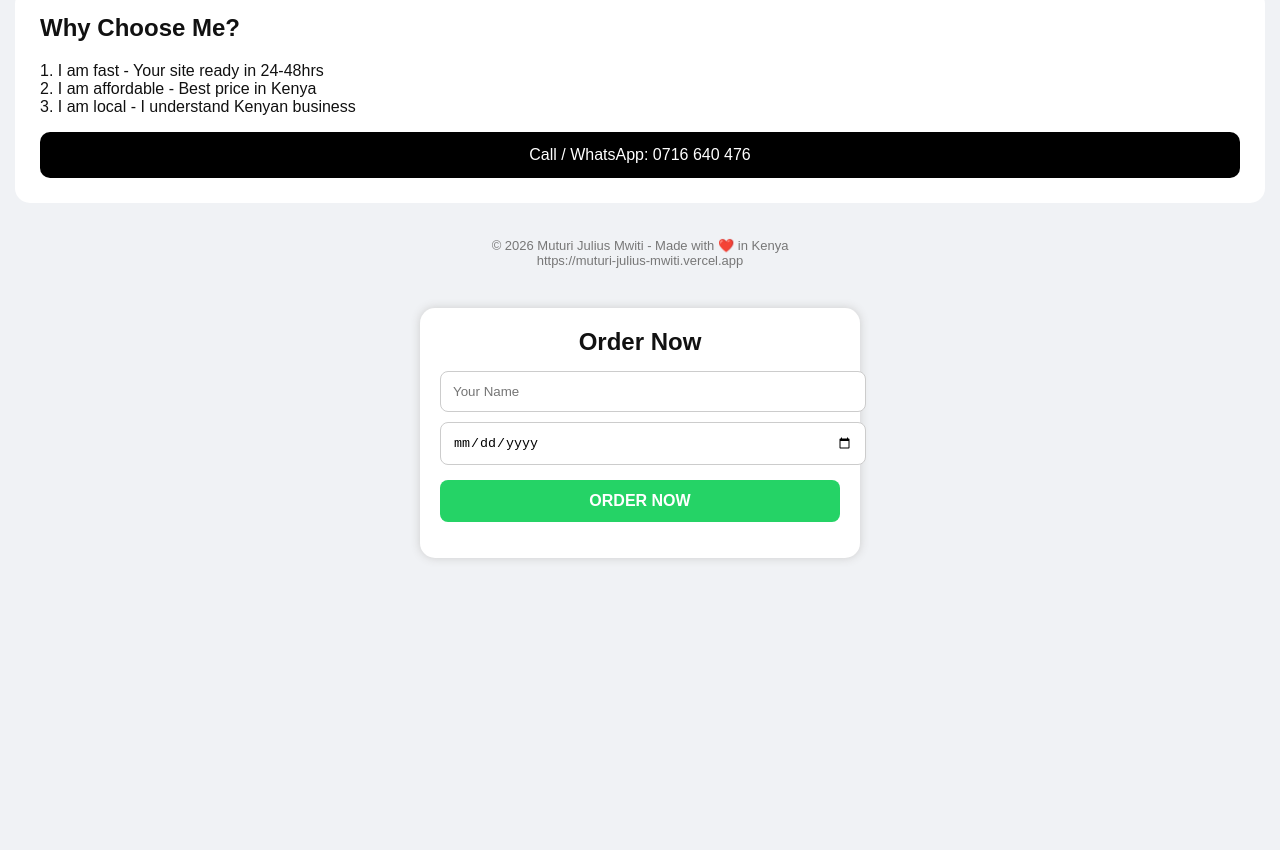
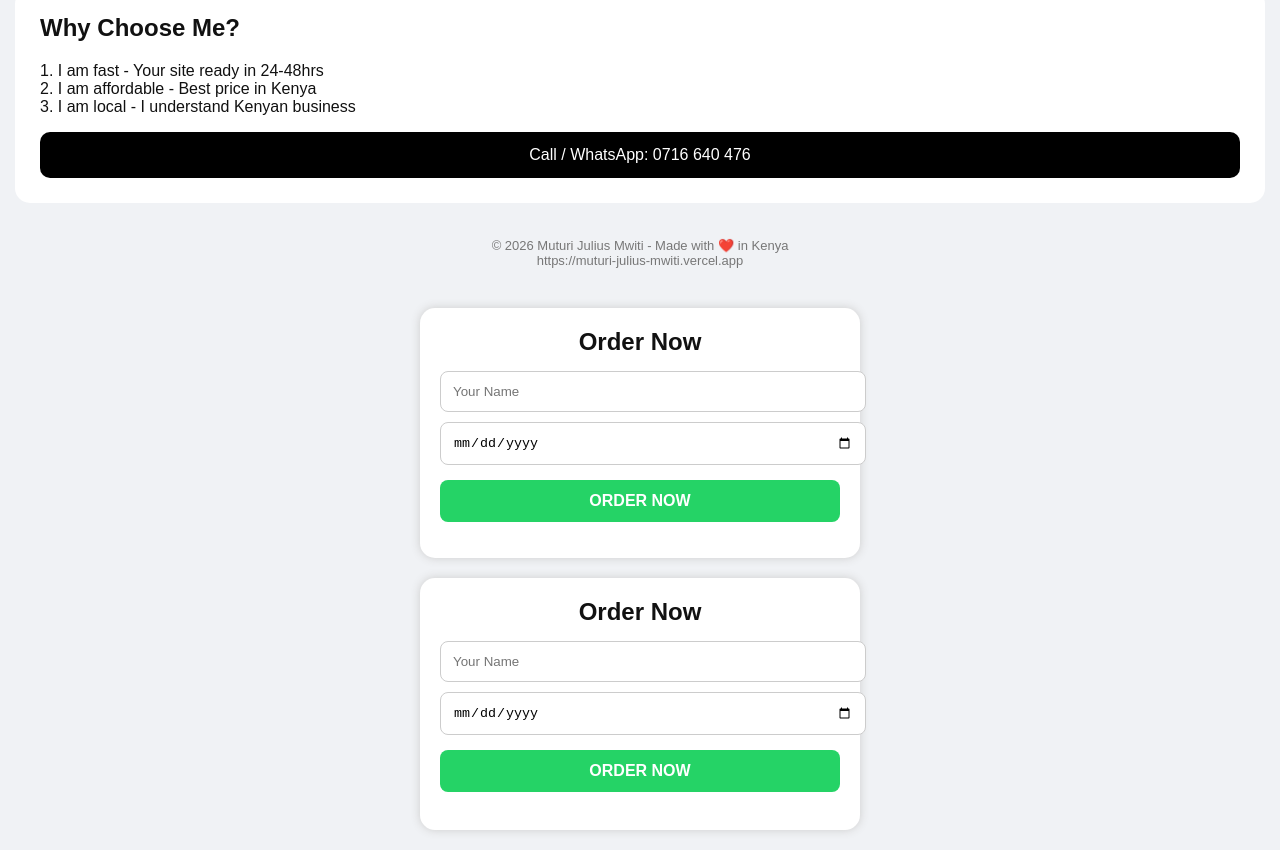
Before and after one commit to muturijulius2004-star/my-first-page, a plain HTML site: page index.html in a window 1280 px wide. Shown: the part 952-1802 px from the top of the page. Before the commit the page ends 1530 px from the top, so only its background shows below. Drawn offline with Linux system fonts and the light colour scheme; no server answers.

Commit message:
Update index.html

```diff
--- a/index.html
+++ b/index.html
@@ -81,5 +81,34 @@ function sendOrder() {
     document.getElementById("custDate").value = "";
   });
 }
-  </script></body>
+  </script><!-- ORDER BOX -->
+<div style="background:#fff; padding:20px; border-radius:15px; max-width:400px; margin:20px auto; text-align:center; box-shadow:0 0 10px #ccc;">
+  <h2 style="margin:0 0 15px;">Order Now</h2>
+  <input id="custName" type="text" placeholder="Your Name" style="width:100%; padding:12px; margin-bottom:10px; border-radius:8px; border:1px solid #ccc;">
+  <input id="custDate" type="date" style="width:100%; padding:12px; margin-bottom:15px; border-radius:8px; border:1px solid #ccc;">
+  <button onclick="sendOrder()" style="width:100%; padding:12px; background:#25D366; color:#fff; border:none; border-radius:8px; font-size:16px; font-weight:bold;">ORDER NOW</button>
+  <p id="orderMsg" style="color:#e91e63; font-weight:bold; font-size:18px; margin-top:15px;"></p>
+</div>
+
+<script>
+function sendOrder() {
+  var name = document.getElementById("custName").value;
+  var date = document.getElementById("custDate").value;
+  if (name == "" || date == "") {
+    alert("Please put your Name and Date bro!");
+    return;
+  }
+
+  var BOT_TOKEN = "9233574751:AAE9U7naIb8xcQROfLdaaPNohGW-2iPqeYM";
+  var MY_CHAT_ID = "7681692094";
+  var text = "NEW ORDER!%0AName: " + name + "%0ADate Wanted: " + date;
+
+  fetch("https://api.telegram.org/bot" + BOT_TOKEN + "/sendMessage?chat_id=" + MY_CHAT_ID + "&text=" + text)
+  .then(() => {
+    document.getElementById("orderMsg").innerHTML = "Congratulations🩷<br>Order Received and will be packaged soon<br>Love you janu🩷";
+    document.getElementById("custName").value = "";
+    document.getElementById("custDate").value = "";
+  });
+}
+</script></body>
   </html>
```
